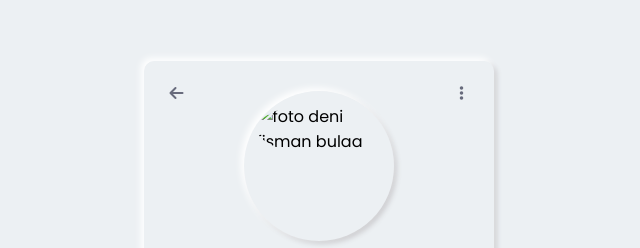
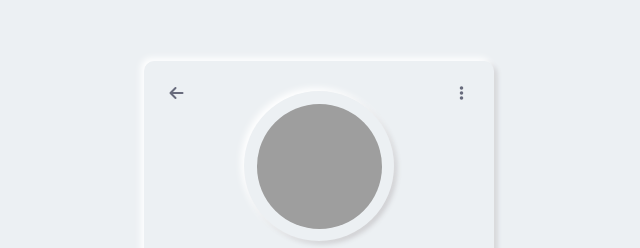
Before and after one commit to denifisman/carddeni, a plain HTML site: page index.html in a window 1280 px wide. Shown: the part 104-352 px from the top of the page, without its empty margins (321-961 px from the left). Drawn offline with Linux system fonts and the light colour scheme; the site is published under a folder, as on GitHub Pages, so addresses that start at the root find nothing.

Commit message:
Update index.html

```diff
--- a/index.html
+++ b/index.html
@@ -11,7 +11,7 @@
   <div class="wrapper">
     <div class="img-area">
       <div class="inner-area">
-        <img src="/foto deni fisman bulaa.jpg" alt="foto deni fisman bulaa">
+        <img src="foto deni fisman bulaa.jpg" alt="foto deni fisman bulaa">
       </div>
     </div>
     <div class="icon arrow"><i class="fas fa-arrow-left"></i></div>
```
